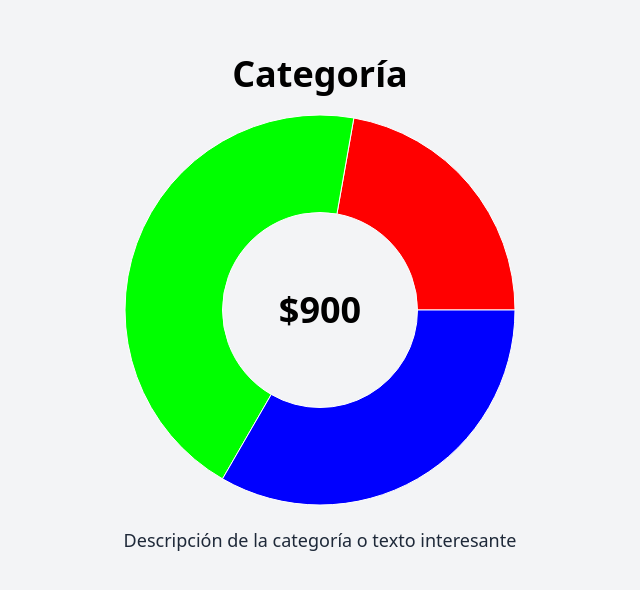
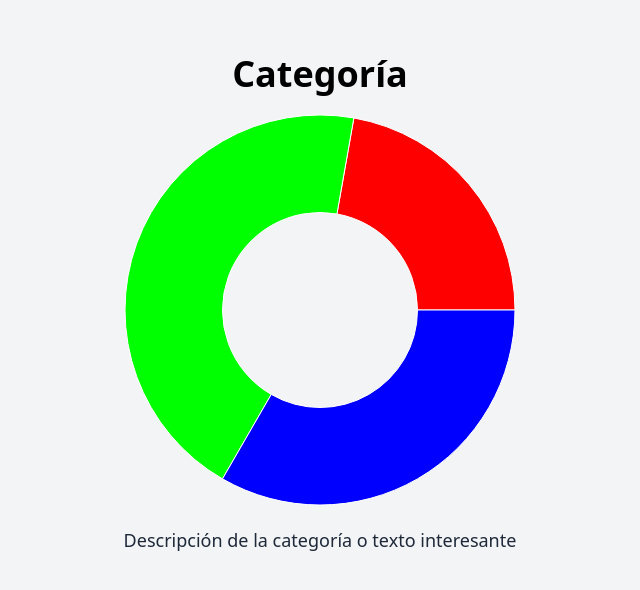
Before and after one commit to JorgeAgar/PowerLog, a React (Vite) app: page / in a window 1280 px wide. Shown: the part 170-760 px from the top of the page, without its empty margins (320-960 px from the left). Built offline with nearby package versions, Linux system fonts and the light colour scheme.

Commit message:
Added movement units and sent total label backwards (in z axis)

```diff
--- a/src/components/consumption-view/CustomPieChart.jsx
+++ b/src/components/consumption-view/CustomPieChart.jsx
@@ -9,7 +9,7 @@ const CustomTooltip = ({ active, payload }) => {
       style={{ visibility: isVisible ? "visible" : "hidden" }}
     >
       {isVisible && (
-        <Movement name={payload[0].name} value={payload[0].value} />
+        <Movement name={payload[0].name} value={payload[0].value} units="kWh" />
       )}
     </div>
   );
@@ -33,7 +33,7 @@ const CustomPieChart = ({ data }) => {
       </PieChart>
 
       <div className="absolute inset-0 flex items-center justify-center pointer-events-none">
-        <p className="font-bold text-4xl">${total}</p>
+        <p className="font-bold text-4xl -z-10">${total}</p>
       </div>
     </div>
   );
```
